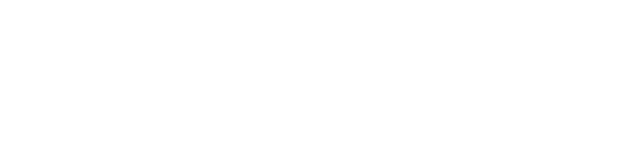
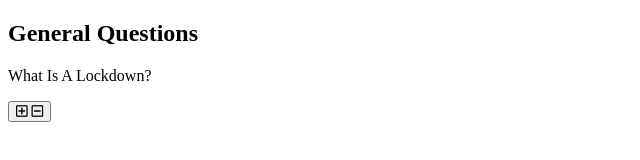
Before and after one commit to derektypist/questions, a plain HTML site: page index.html in a window 1280 px wide. Shown: the whole page, without its empty margins (0-640 px from the left). Drawn offline with Linux system fonts and the light colour scheme.

Commit message:
Added question in index.html

```diff
--- a/index.html
+++ b/index.html
@@ -10,6 +10,33 @@
     <link href="https://fonts.googleapis.com/css2?family=Barlow&family=Roboto&display=swap" rel="stylesheet">
 </head>
 <body>
+    <!-- Provide Section -->
+    <section class="questions">
+        <!-- Provide Title -->
+        <div class="title">
+            <h2>General Questions</h2>
+        </div>
+        <!-- Provide Questions -->
+        <div class="section-center">
+            <!-- Single Question -->
+            <article class="question">
+                <!-- Question Title -->
+                <div class="question-title">
+                    <p>What Is A Lockdown?</p>
+                    <button type="button" class="question-btn">
+                    <span class="plus-icon"><i class="far fa-plus-square"></i></span>
+                    <span class="minus-icon"><i class="far fa-minus-square"></i></span>
+                    </button>
 
+                </div>
+                <!-- Question Text -->
+                <div class="question-text">
+
+                </div>
+
+            </article>
+            <!-- End Single Question -->
+        </div>
+    </section>
 </body>
 </html>
```
Also changed, not shown: 1 other file.
